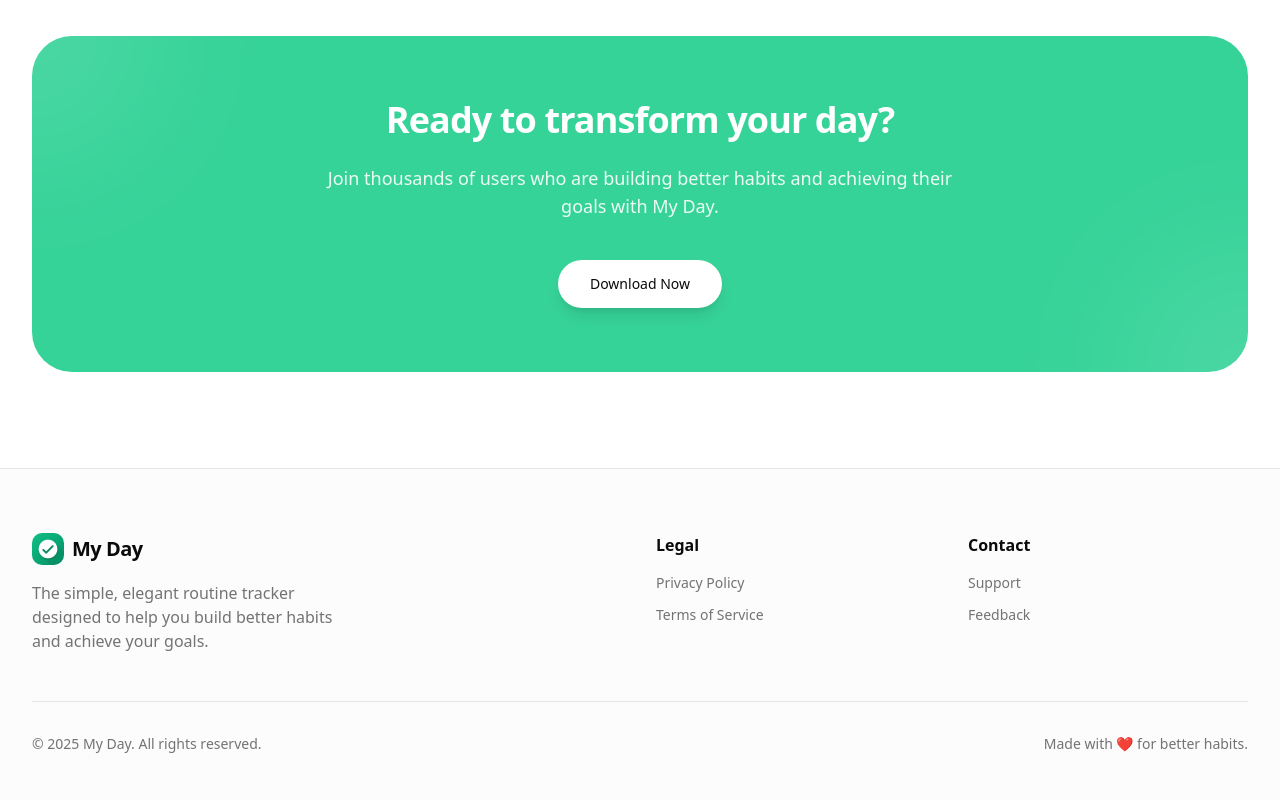
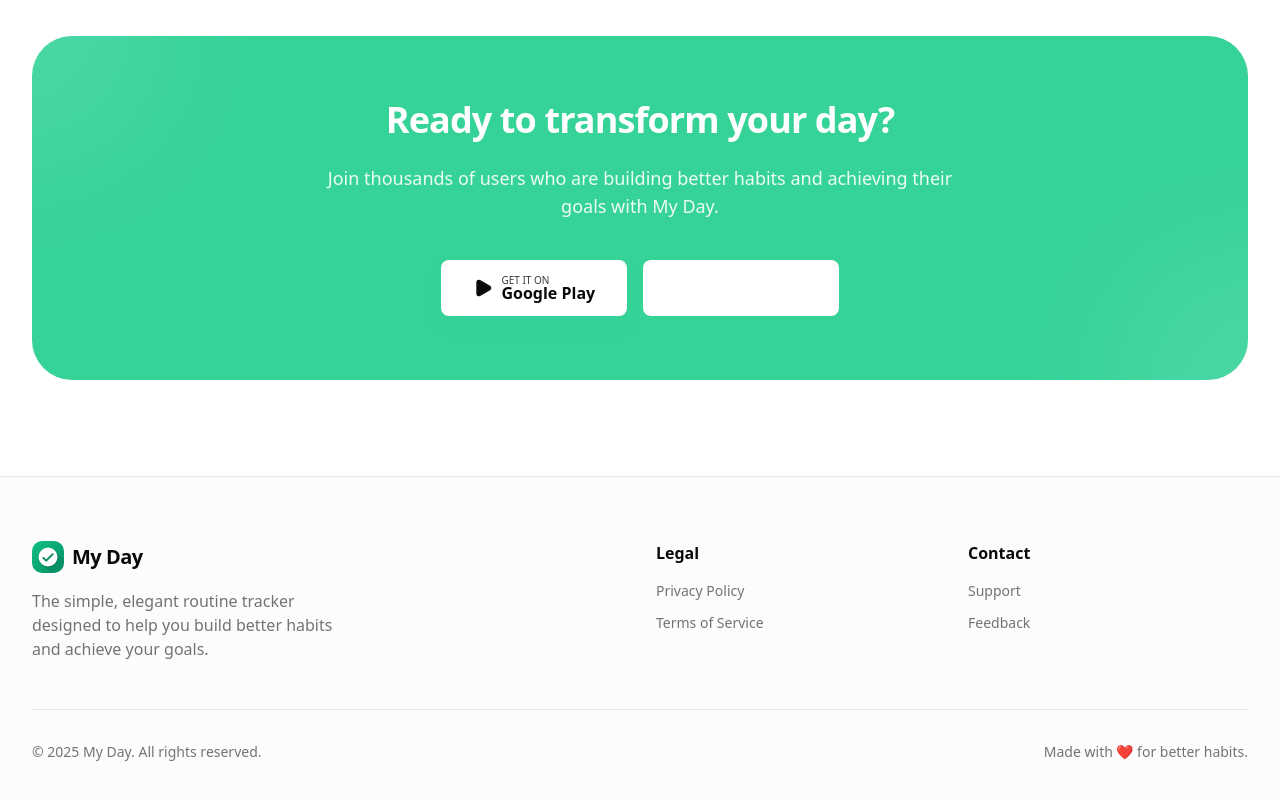
Before and after one commit to Sheriff-Oladimeji/myday-web, a Next.js app: page / in a window 1280 px wide. Shown: the part 1542-2342 px from the top of the page. Built offline with nearby package versions, Linux system fonts and the light colour scheme.

Commit message:
feat: updat priacy

```diff
--- a/src/app/privacy/page.tsx
+++ b/src/app/privacy/page.tsx
@@ -8,7 +8,7 @@ export default function PrivacyPolicy() {
       <main className="flex-1 container px-4 md:px-8 mx-auto py-24 max-w-4xl">
         <h1 className="text-3xl font-bold mb-8">Privacy Policy</h1>
         <p className="text-muted-foreground mb-8">
-          Last Updated: November 25, 2025
+          Last Updated: December 3, 2025
         </p>
 
         <div className="space-y-8">
@@ -65,11 +65,10 @@ export default function PrivacyPolicy() {
           </section>
 
           <section>
-            <h2 className="text-xl font-semibold mb-3">
-              Optional Cloud Sync (Future Feature)
-            </h2>
+            <h2 className="text-xl font-semibold mb-3">Optional Cloud Sync</h2>
             <p className="leading-relaxed mb-2">
-              If you choose to sign in with Google for cloud synchronization:
+              Cloud synchronization is available as an optional feature. If you
+              choose to sign in with Google:
             </p>
             <ul className="list-disc pl-6 space-y-1">
               <li>Your email and name will be used for authentication</li>
@@ -77,6 +76,9 @@ export default function PrivacyPolicy() {
                 Your tasks and progress will be synced to secure cloud storage
               </li>
               <li>You can delete your cloud data at any time</li>
+              <li>
+                If you do not sign in, all data remains locally on your device
+              </li>
             </ul>
           </section>
 
--- a/src/components/CTA.tsx
+++ b/src/components/CTA.tsx
@@ -1,4 +1,9 @@
+"use client";
+
 import Link from "next/link";
+import { Button } from "@/components/ui/button";
+import { toast } from "sonner";
+import { Apple, Play } from "lucide-react";
 
 export function CTA() {
   return (
@@ -13,12 +18,43 @@ export function CTA() {
               Join thousands of users who are building better habits and
               achieving their goals with My Day.
             </p>
-            <Link
-              href="#"
-              className="inline-flex items-center justify-center rounded-full text-sm font-medium transition-colors focus-visible:outline-none focus-visible:ring-2 focus-visible:ring-ring focus-visible:ring-offset-2 disabled:opacity-50 disabled:pointer-events-none ring-offset-background bg-background text-foreground hover:bg-background/90 h-12 px-8 shadow-lg"
-            >
-              Download Now
-            </Link>
+            <div className="flex flex-col sm:flex-row items-center justify-center gap-4">
+              <Link href="#" className="w-full sm:w-auto">
+                <Button
+                  size="lg"
+                  className="w-full sm:w-auto h-14 px-8 text-base gap-2 shadow-lg shadow-primary/20 bg-background text-foreground hover:bg-background/90"
+                >
+                  <Play className="w-5 h-5 fill-current" />
+                  <div className="flex flex-col items-start leading-none">
+                    <span className="text-[10px] uppercase font-medium opacity-80">
+                      Get it on
+                    </span>
+                    <span className="font-bold">Google Play</span>
+                  </div>
+                </Button>
+              </Link>
+
+              <Button
+                variant="outline"
+                size="lg"
+                className="w-full sm:w-auto h-14 px-8 text-base gap-2 border-primary-foreground/20 text-primary-foreground hover:bg-primary-foreground/10 hover:text-primary-foreground"
+                onClick={(e) => {
+                  e.preventDefault();
+                  toast.info("Coming Soon to iOS", {
+                    description:
+                      "We're currently finalizing the iOS version. Stay tuned!",
+                  });
+                }}
+              >
+                <Apple className="w-6 h-6 mb-0.5" />
+                <div className="flex flex-col items-start leading-none">
+                  <span className="text-[10px] uppercase font-medium opacity-80">
+                    Download on the
+                  </span>
+                  <span className="font-bold">App Store</span>
+                </div>
+              </Button>
+            </div>
           </div>
 
           {/* Decorative circles */}
```
